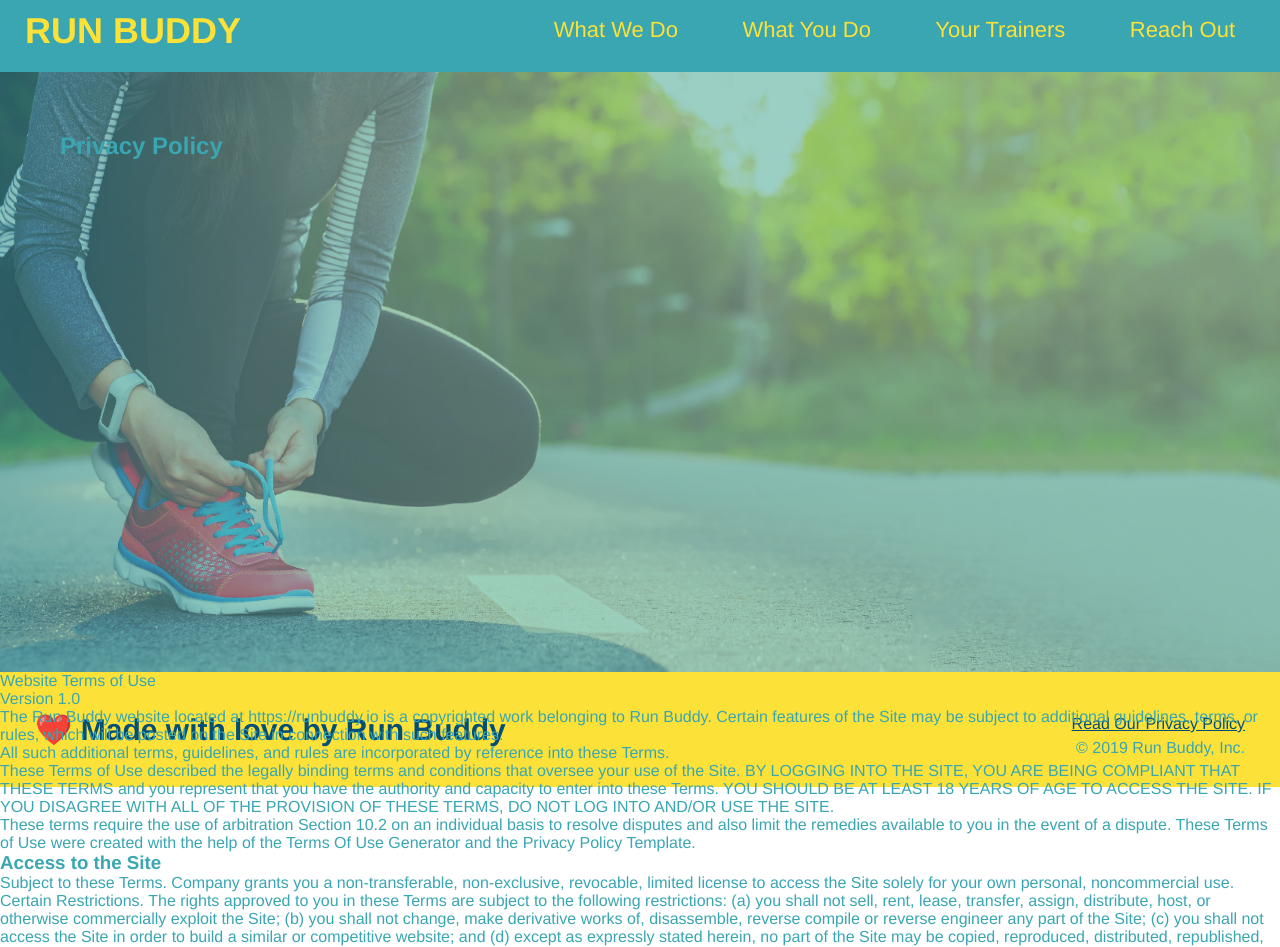
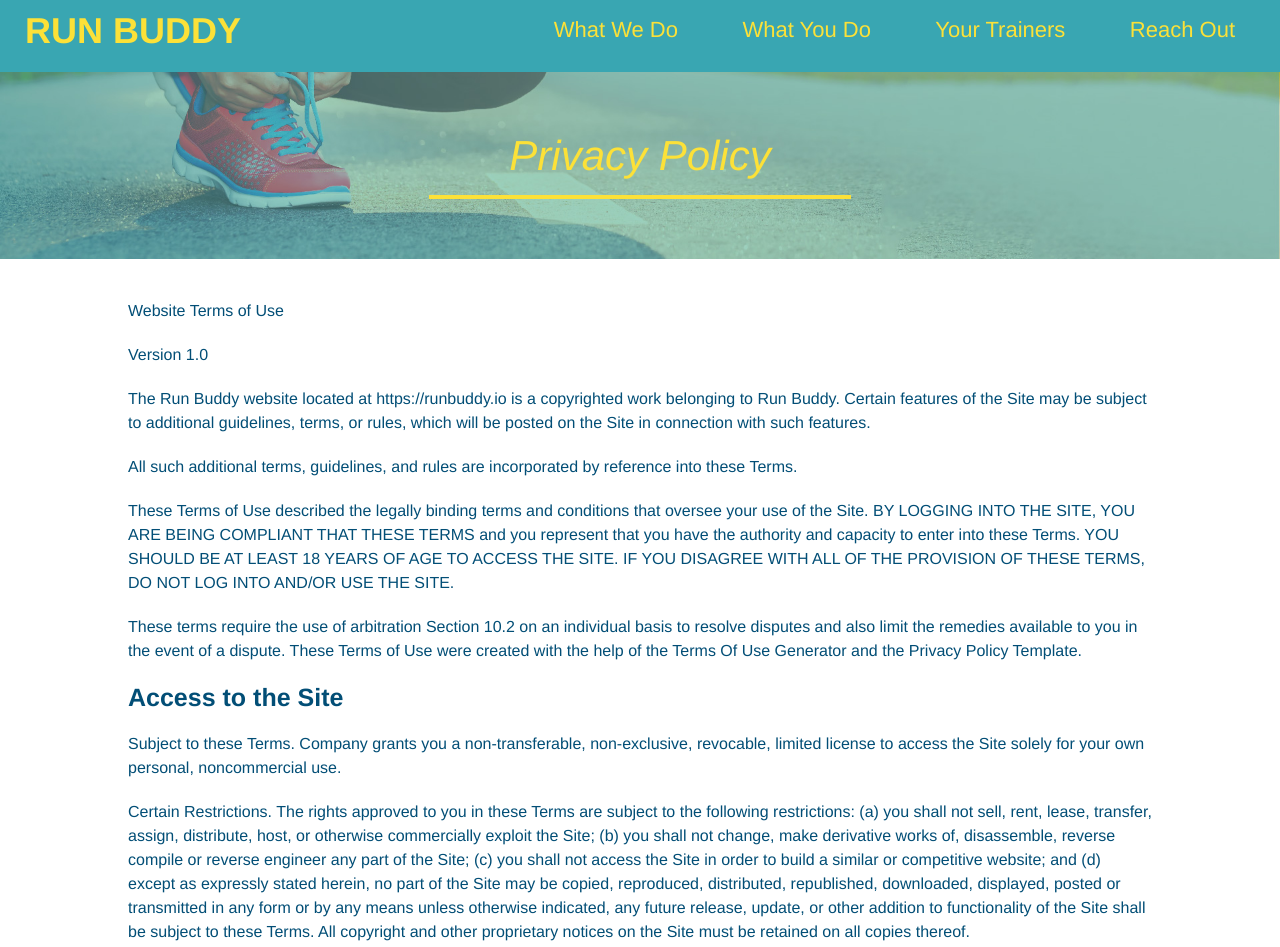
Before and after one commit to Zaphryx1/run-buddy, a plain HTML site: page privacy-policy.html in a window 1280 px wide. Shown: the top 947 px of the page. Drawn offline with Linux system fonts and the light colour scheme.

Commit message:
Privacy Policy

```diff
--- a/assets/css/secondary-styles.css
+++ b/assets/css/secondary-styles.css
@@ -0,0 +1,43 @@
+.hero {
+  background-position: bottom;
+  height: auto;
+  text-align: center;
+  margin-bottom: 40px;
+}
+
+.page-title {
+  color: #fce138;
+  display: inline-block;
+  border-bottom: 4px solid #fce138;
+  padding: 0 80px 15px 80px;
+  font-weight: normal;
+  font-size: 42px;
+  font-style: italic;
+
+  }
+
+  .secondary-content {
+    width: 80%;
+    margin: 0 auto;
+    color: #024e76;
+  }
+
+  .secondary-content h3 {
+    font-size: 25px;
+    margin: 20px 0;
+  }
+
+  .secondary-content p {
+    font-size: 16px;
+    line-height: 1.5;
+    margin: 20px 0;
+  }
+
+  .secondary-content ul {
+    margin: 15px 20px;
+  }
+
+  .secondary-content li {
+    color: #39a6b2;
+    margin: 10px 0;
+  }
--- a/assets/css/style.css
+++ b/assets/css/style.css
@@ -348,7 +348,27 @@
 }
 
 .contact-info a {
-  color: #fce138;
+  color: #.page-title {
+    color: #fce138;
+    display: inline-block;
+    border-bottom: 4px solid #fce138;
+    padding: 0 80px 15px 80px;
+    font-weight: normal;
+    font-size: 42px;
+    font-style: italic;
+
+    };
 }
 
 /* REACH OUT STYLES END */
+
+.page-title {
+  color: #fce138;
+  display: inline-block;
+  border-bottom: 4px solid #fce138;
+  padding: 0 80px 15px 80px;
+  font-weight: normal;
+  font-size: 42px;
+  font-style: italic;
+
+  }
--- a/privacy-policy.html
+++ b/privacy-policy.html
@@ -3,9 +3,9 @@
 <html lang="en">
 
   <head>
+
     <link rel="stylesheet" href="./assets/css/style.css" />
-
-<link rel="stylesheet" href="./assets/css/secondary-styles.css" />
+    <link rel="stylesheet" href="./assets/css/secondary-styles.css" />
 
     <meta charset="UTF-8" />
     <title>Privacy Policy - Run Buddy</title>
@@ -41,7 +41,7 @@
     </nav>
 </header>
 
-<div class="hero hero-secondary">
+
 <section class="hero">
     <h2 class="page-title">
       Privacy Policy
@@ -50,7 +50,7 @@
   </section>
 
   <body>
-    <article>
+    <article class="secondary-content">
 
         <p>
           Website Terms of Use
@@ -472,7 +472,6 @@
         </p>
 
       </article>
-    </div>
 
   </body>
 
```
